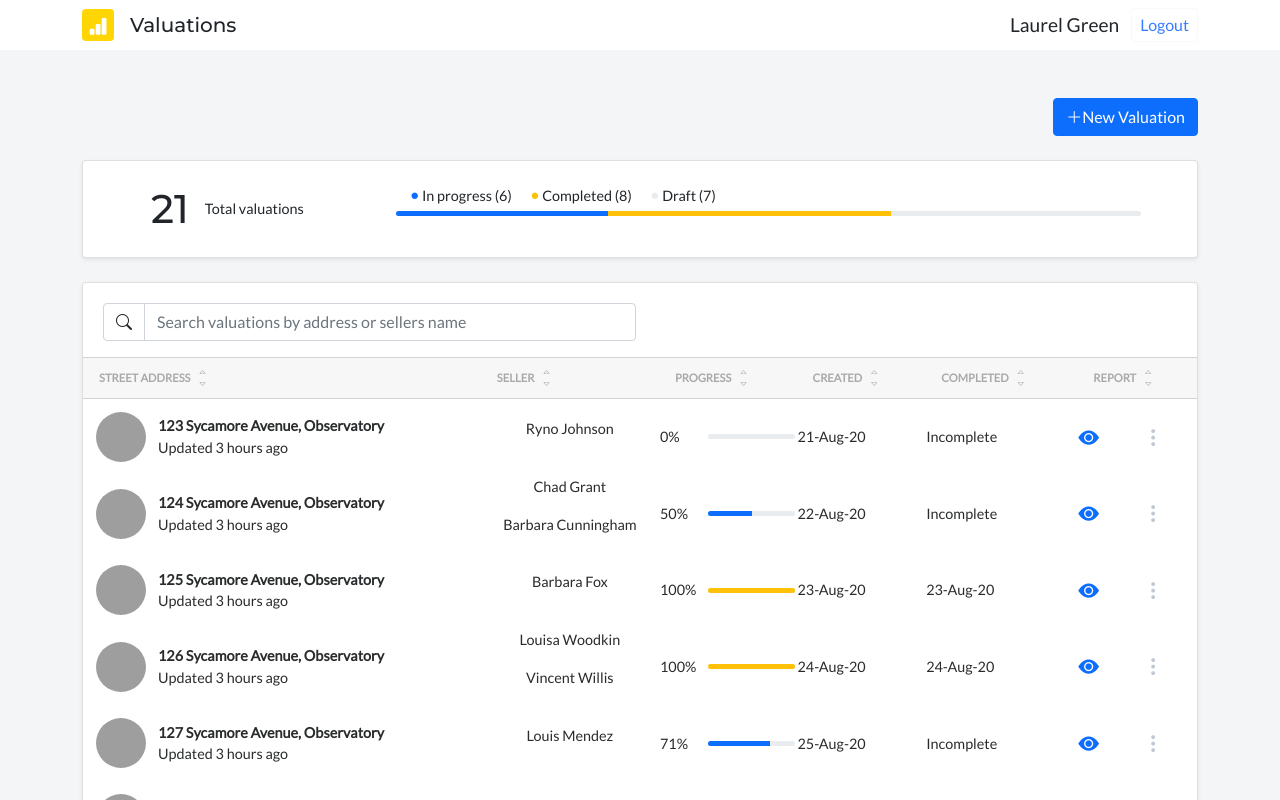
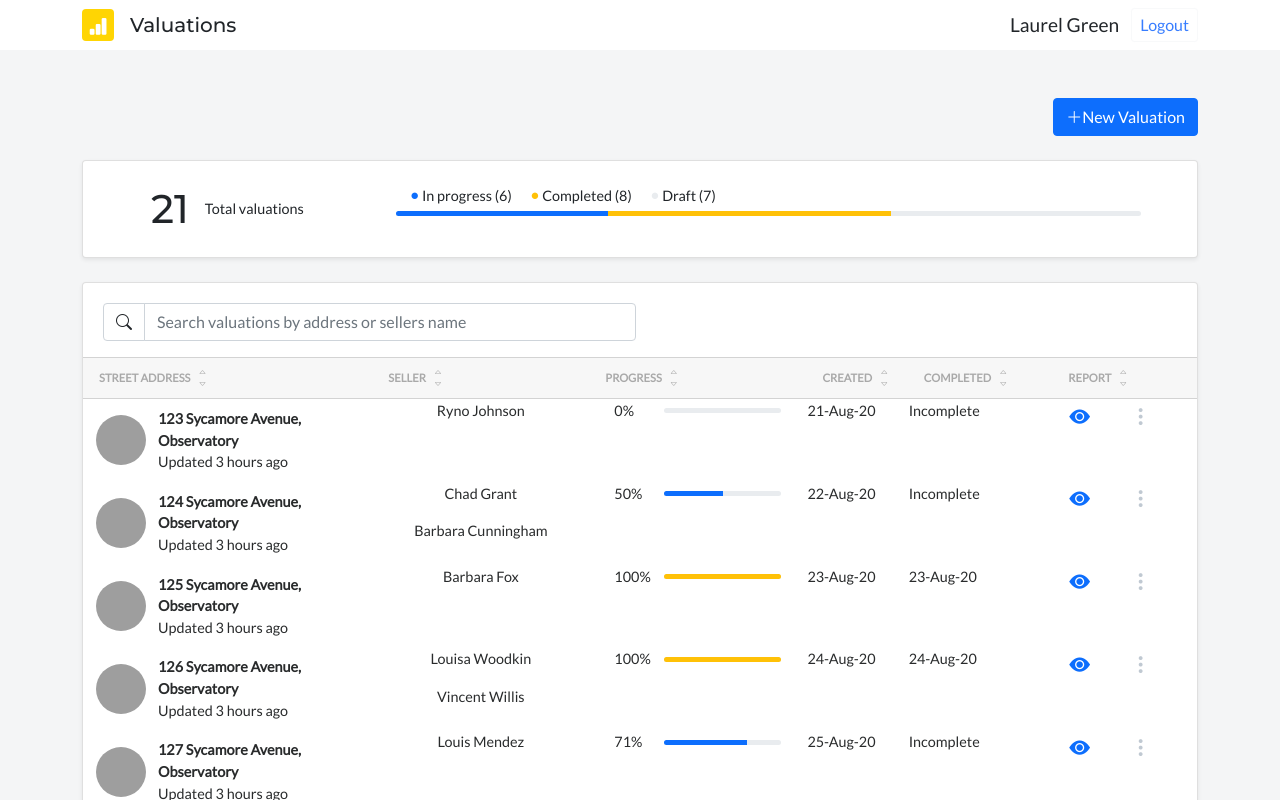
Before and after one commit to JasonJF/rawson-dev-test, a React (Vite) app in the folder rawson-valuation-screen/: page / in a window 1280 px wide. Shown: the top 800 px of the page. Built offline with nearby package versions, Linux system fonts and the light colour scheme; grey boxes are pictures that could not be loaded.

Commit message:
fix: Implemented column resizing using useFlexLayout Hook

```diff
--- a/rawson-valuation-screen/src/components/CreateTable.jsx
+++ b/rawson-valuation-screen/src/components/CreateTable.jsx
@@ -47,7 +47,7 @@ export default function Table({ columns, data, defaultColumn }) {
     headerGroups,
     rows,
     prepareRow,
-    useFlexLayout,
+
     state: { globalFilter },
     visibleColumns,
     preGlobalFilteredRows,
@@ -59,6 +59,7 @@ export default function Table({ columns, data, defaultColumn }) {
       defaultColumn
     },
     useGlobalFilter,
+    useFlexLayout,
     useSortBy
   );
 
@@ -81,7 +82,11 @@ export default function Table({ columns, data, defaultColumn }) {
             <tr {...headerGroup.getHeaderGroupProps()}>
               {headerGroup.headers.map((column) => (
 
-                    <th {...column.getHeaderProps(column.getSortByToggleProps())}>
+                    <th {...column.getHeaderProps(
+
+                      // {style: {width: '200px'}},
+                      column.getSortByToggleProps()
+                      )}>
                       <div className="d-inline-flex align-items-center">
                   {column.render("Header")}
                   {/* Add a sort direction indicator */}
--- a/rawson-valuation-screen/src/components/MyReactTable.jsx
+++ b/rawson-valuation-screen/src/components/MyReactTable.jsx
@@ -40,20 +40,21 @@ import SellerItem from "./SellerItem";
 export default function MyReactTable() {
 
   //Setting up defaultColumn for flex resizing
-//   const defaultColumn = React.useMemo(
-//     () => ({
-//       // When using the useFlexLayout:
-//       minWidth: 30, // minWidth is only used as a limit for resizing
-//       width: 150, // width is used for both the flex-basis and flex-grow
-//       maxWidth: 200, // maxWidth is only used as a limit for resizing
-//   }),
-//   []
-// );
+  const defaultColumn = React.useMemo(
+    () => ({
+      // When using the useFlexLayout:
+      minWidth: 30, // minWidth is only used as a limit for resizing
+      width: 150, // width is used for both the flex-basis and flex-grow
+      // maxWidth: 200, // maxWidth is only used as a limit for resizing
+  }),
+  []
+);
   const columns = useMemo(
     () => [
       {
         Header: "STREET ADDRESS",
         accessor: "streetAddress",
+        width: 200,
         Cell: (cell) => <PropertyItem value={cell} />
       },
       {
@@ -66,27 +67,32 @@ export default function MyReactTable() {
             }}
           >SELLER</div>),       //The extra div is to align this specific column
         accessor: "seller",
+        width: 150,
         Cell: (cell) => <SellerItem value={cell}/>
       },
       {
         Header: "PROGRESS",
         accessor: "progress",
         Cell: (cell) => <ProgressItem value={cell} />,
+        width: 150,
         disableGlobalFilter: true
       },
       {
         Header: "CREATED",
         accessor: "created",
+        width: 70,
         disableGlobalFilter: true
       },
       {
         Header: "COMPLETED",
         accessor: "completed",
+        width: 100,
         disableGlobalFilter: true
       },
       {
         Header: "REPORT",
         accessor: "report",
+        width: 100,
         Cell: () => <ReportItem />,
         disableGlobalFilter: true
       }
@@ -98,7 +104,7 @@ export default function MyReactTable() {
 
   return (
     <div className="container shadow-sm card py-3 px-0 my-4">
-      <Table columns={columns} data={rows}/>
+      <Table columns={columns} data={rows} defaultColumn={defaultColumn}/>
     </div>
   );
 }
--- a/rawson-valuation-screen/src/components/ProgressItem.jsx
+++ b/rawson-valuation-screen/src/components/ProgressItem.jsx
@@ -6,8 +6,8 @@ export default function ProgressItem(props) {
   let cellValue = props.value.cell.value;
   let colourClass = cellValue === "100%" ? "bg-warning" : "bg-primary";
   return (
-    <div className="row progressItemContainer">
-      <div className="col-3 me-2 px-auto text-nowrap">{cellValue}</div>
+    <div className="d-flex mx-3 px-2">
+      <div className="col-3 me-2 px-auto text-nowrap align-self-center">{cellValue}</div>
       <div className="col align-self-center">
         <div className="progress" style={{ height: "5px" }}>
           <div
--- a/rawson-valuation-screen/src/components/ReportItem.jsx
+++ b/rawson-valuation-screen/src/components/ReportItem.jsx
@@ -3,7 +3,7 @@ import ReportPopUp from "./ReportPopUp";
 
 export default function ReportItem() {
   return (
-    <div className="reportItemContainer d-flex align-self-center">
+    <div className="reportItemContainer d-flex align-self-center mx-2 px-2">
       <div className="col m-0 p-0">
         <i className="bi bi-eye-fill text-primary p-0 m-0"></i>
       </div>
```
